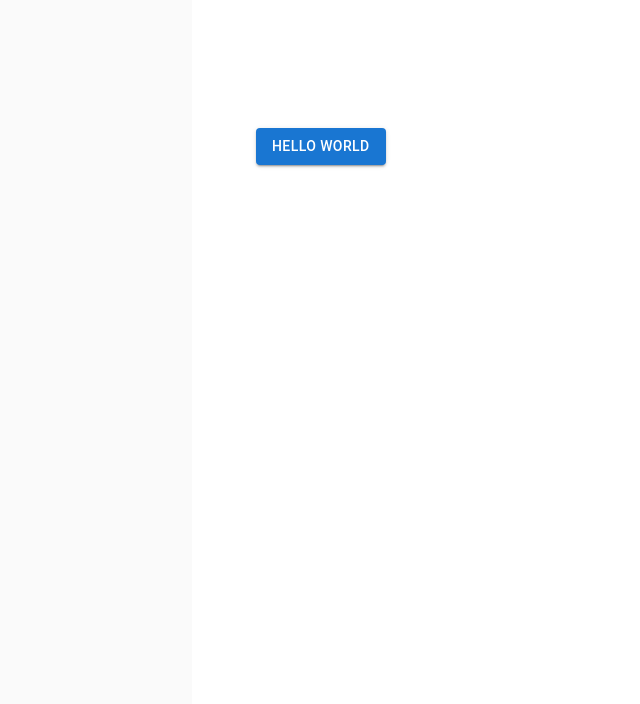
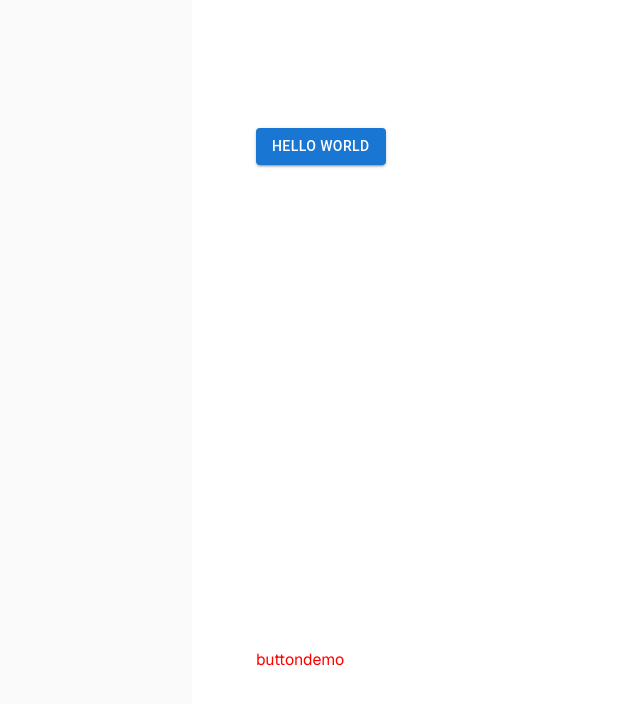
Before and after one commit to luisiy01/e-commerce, a Next.js app in the folder ecommerce-next/: page / in a window 1280 px wide. Shown: the top 704 px of the page, without its empty margins (64-704 px from the left). Built offline with nearby package versions, Linux system fonts and the light colour scheme.

Commit message:
agregar sass

```diff
--- /dev/null
+++ b/ecommerce-next/app/components/ButtonDemo/ButtonDemo.module.scss
@@ -0,0 +1,3 @@
+.textColor {
+  color: red;
+}
--- /dev/null
+++ b/ecommerce-next/app/components/ButtonDemo/ButtonDemo.tsx
@@ -0,0 +1,11 @@
+import styles from "./ButtonDemo.module.scss";
+
+const ButtonDemo = () => {
+  return (
+    <div>
+      <p className={styles.textColor}>buttondemo</p>
+    </div>
+  );
+};
+
+export default ButtonDemo;
--- /dev/null
+++ b/ecommerce-next/app/components/ButtonDemo/index.ts
@@ -0,0 +1 @@
+export * from "./ButtonDemo";
--- a/ecommerce-next/app/page.tsx
+++ b/ecommerce-next/app/page.tsx
@@ -1,10 +1,12 @@
 import Button from "@mui/material/Button";
+import ButtonDemo from "./components/ButtonDemo/ButtonDemo";
 
 export default function Home() {
   return (
     <div className="flex flex-col flex-1 items-center justify-center bg-zinc-50 font-sans dark:bg-black">
       <main className="flex flex-1 w-full max-w-3xl flex-col items-center justify-between py-32 px-16 bg-white dark:bg-black sm:items-start">
         <Button variant="contained">Hello world</Button>
+        <ButtonDemo />
       </main>
     </div>
   );
--- a/ecommerce-next/package.json
+++ b/ecommerce-next/package.json
@@ -14,7 +14,8 @@
     "@mui/material": "^9.0.0",
     "next": "16.2.4",
     "react": "19.2.4",
-    "react-dom": "19.2.4"
+    "react-dom": "19.2.4",
+    "sass": "^1.99.0"
   },
   "devDependencies": {
     "@tailwindcss/postcss": "^4",
```
Also changed, not shown: 1 other file (tests, documents, lock files or other folders).
